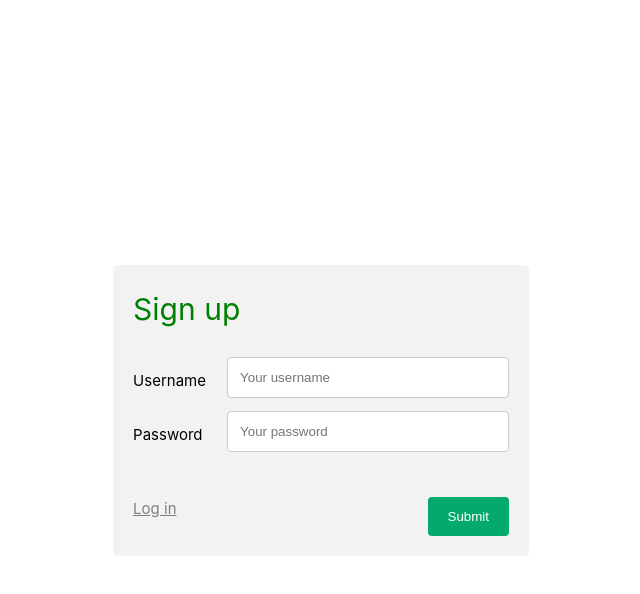
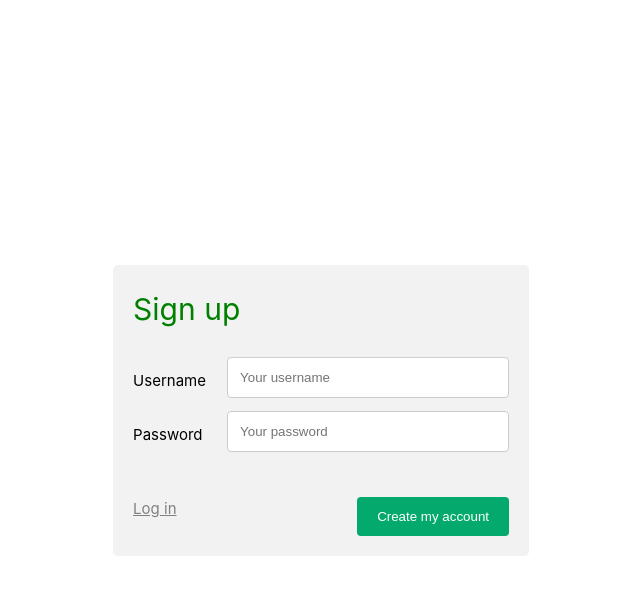
Before and after one commit to mathis-tryla/z-devsecops-cloud, a Vue app in the folder frontend/: page / in a window 1280 px wide. Both pictures are taken after a click on the element "Create my account". Shown: the top 594 px of the page, without its empty margins (111-751 px from the left). Built offline with nearby package versions, Linux system fonts and the light colour scheme; no server answers.

Commit message:
Create account via UI working

```diff
--- a/frontend/src/components/Form.vue
+++ b/frontend/src/components/Form.vue
@@ -1,13 +1,14 @@
 <template>
     <div class="form-div">
         <h1 :class="{ 'sign-in': !clicked, 'sign-up': clicked }">{{ clicked ? 'Sign up' : 'Sign in' }}</h1>
+        <!--<form v-on:submit.prevent="createUser">-->
         <form>
           <div class="row">
               <div class="col-25">
                   <label for="username">Username</label>
               </div>
               <div class="col-75">
-                    <input type="text" id="username" name="username" placeholder="Your username" required>
+                  <input type="text" id="username" name="username" placeholder="Your username" v-model="username" required>
               </div>
           </div>
           <div class="row">
@@ -15,7 +16,7 @@
                   <label for="password">Password</label>
               </div>
               <div class="col-75">
-                    <input type="text" id="password" name="password" placeholder="Your password">
+                  <input type="text" id="password" name="password" placeholder="Your password" v-model="pwd">
               </div>
           </div>
           <div class="row" style="margin-top:10%">
@@ -23,28 +24,46 @@
                   <p class="create-my-account-or-log-in" @click="clicked = !clicked">{{ clicked ? 'Log in' : 'Create my account' }}</p>
               </div>
               <div class="col-50">
-                    <input type="submit" value="Submit">
+                  <button v-if="clicked" @click="createUser">Create my account</button>
+                  <button v-else @click="signIn">Submit</button>
               </div>
           </div>
         </form>
+        <div></div>
     </div>
 </template>
 
 <script>
-import { reactive } from 'vue'
+import axios from 'axios';
+
+const USER_API_BASE_URL = 'http://localhost:8080/api/users';
 
 export default {
   data() {
     return {
-      clicked: false
+      clicked: false,
+      username: '',
+      pwd: ''
     }
+  },
+  methods: {
+    createUser: function(){
+      return axios.post(USER_API_BASE_URL,
+      {
+        username: this.username,
+        password: this.pwd
+      });
+    },
+    signIn: function(){}
+  },
+  created(){
+    this.createUser()
+    this.signIn()
   }
 }
 </script>
 
 <style>
-
-
 h1 {
    color: black;
    margin-bottom: 5%;
@@ -86,7 +105,7 @@ label {
 }
 
 /* Style the submit button */
-input[type=submit] {
+button {
   background-color: #04AA6D;
   color: white;
   padding: 12px 20px;
--- a/frontend/vite.config.js
+++ b/frontend/vite.config.js
@@ -15,8 +15,8 @@ export default defineConfig({
     port: 3000,
     proxy: {
         '/api': {
-            target: 'http://back:8080',
-            //target: 'http://localhost:8080',
+            //target: 'http://back:8080',
+            target: 'http://localhost:8080',
             ws: true,
             changeOrigin: true
         }
```
Also changed, not shown: 2 other files (tests, documents, lock files or other folders). Lines whose indentation alone changed are shown as unchanged.
